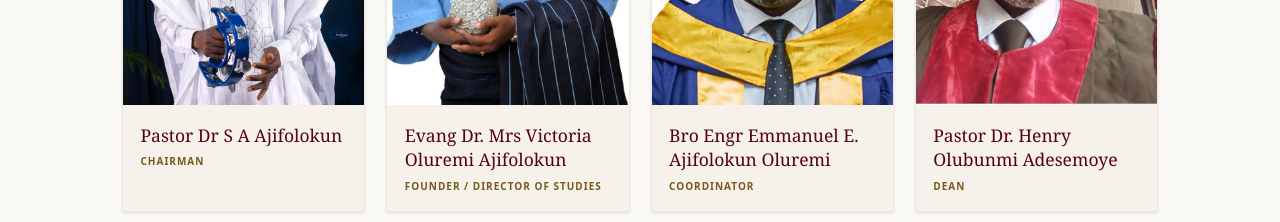
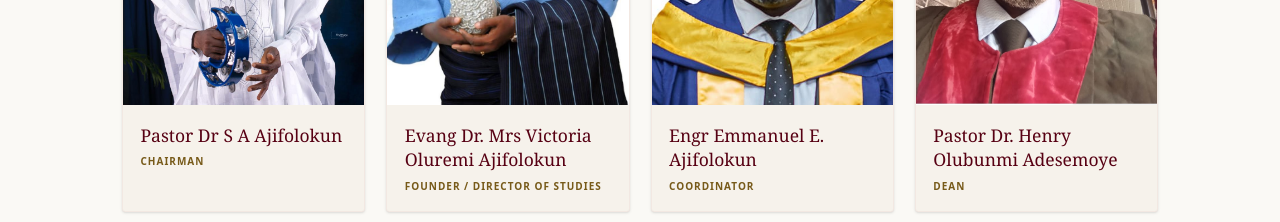
Before and after one commit to Mr-Courteous/bible-school-app, a Next.js app: page / in a window 1280 px wide. Shown: the part 1260-1482 px from the top of the page. Built offline with nearby package versions, Linux system fonts and the light colour scheme.

Commit message:
image change

```diff
--- a/app/about/page.tsx
+++ b/app/about/page.tsx
@@ -182,7 +182,7 @@ export default function AboutPage() {
               { name: "Pastor Festus Adagunodo", role: "Senior Pastor Redemption for the Nations, Ilesa, Nigeria", img: "/Boards/WhatsApp Image 2026-04-28 at 10.06.36 PM.jpeg" },
               { name: "Pastor Dr. F.F Adagunodo", role: "Board Secretary", img: "/Boards/WhatsApp Image 2026-04-28 at 10.12.06 PM.jpeg" },
               { name: "Oba HRH Dr. Peter Babatunde Ojo", role: "The Akimo of Ikimo Ijesa (Board Member)", img: "/Boards/WhatsApp Image 2026-04-28 at 10.14.28 PM.jpeg" },
-              { name: "Bro Engr Emmanuel E. Ajifolokun Oluremi", role: "Board Member", img: "/Boards/WhatsApp Image 2026-04-29 at 9.43.06 AM.jpeg" },
+              { name: "Engr Emmanuel E. Ajifolokun", role: "Board Member", img: "/Boards/WhatsApp Image 2026-04-29 at 9.43.06 AM.jpeg" },
               { name: "", role: "Board Member", img: "/Boards/WhatsApp Image 2026-05-04 at 2.55.35 PM.jpeg" },
 
               { name: "Pastor Dr J.A. Adeleye", role: "Board Member", img: "/Boards/WhatsApp Image 2026-05-07 at 8.38.20 PM.jpeg" },
--- a/app/page.tsx
+++ b/app/page.tsx
@@ -110,7 +110,7 @@ export default function TheologySchool() {
           {[
             { name: 'Pastor Dr S A Ajifolokun', role: 'Chairman', img: '/Boards/WhatsApp Image 2026-04-28 at 10.00.05 PM.jpeg' },
             { name: 'Evang Dr. Mrs Victoria Oluremi Ajifolokun', role: 'Founder / Director of Studies', img: '/Boards/WhatsApp Image 2026-04-28 at 10.03.24 PM.jpeg' },
-            { name: 'Bro Engr Emmanuel E. Ajifolokun Oluremi', role: 'Coordinator', img: '/Boards/WhatsApp Image 2026-04-29 at 9.43.06 AM.jpeg' },
+            { name: 'Engr Emmanuel E. Ajifolokun', role: 'Coordinator', img: '/Boards/WhatsApp Image 2026-04-29 at 9.43.06 AM.jpeg' },
             { name: 'Pastor Dr. Henry Olubunmi Adesemoye', role: 'Dean', img: '/Boards/WhatsApp Image 2026-04-28 at 8.40.43 PM.jpeg' },
             { name: 'Pastor Dr J.A. Adeleye', role: 'Registrar', img: '/Boards/WhatsApp Image 2026-05-07 at 8.38.20 PM.jpeg' },
             { name: 'Patron Dr. Isaac .O. Ogundipe', role: 'Patron', img: '/Boards/WhatsApp Image 2026-04-28 at 8.46.50 PM.jpeg' },
```
Also changed, not shown: public/Boards/WhatsApp Image 2026-05-07 at 8.38.20 PM.jpeg (deleted), public/Boards/WhatsApp Image 2026-07-28 at 8.26.27 PM.jpeg (added).
